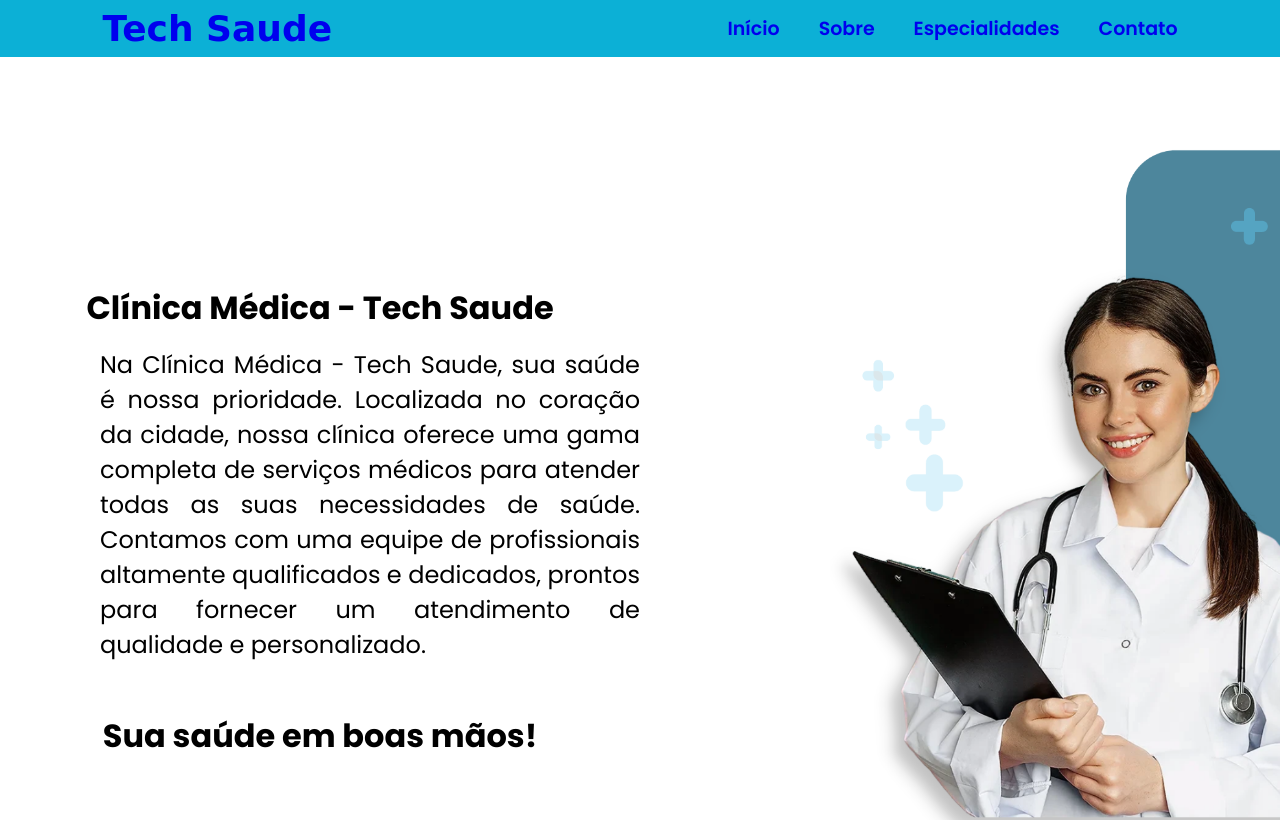
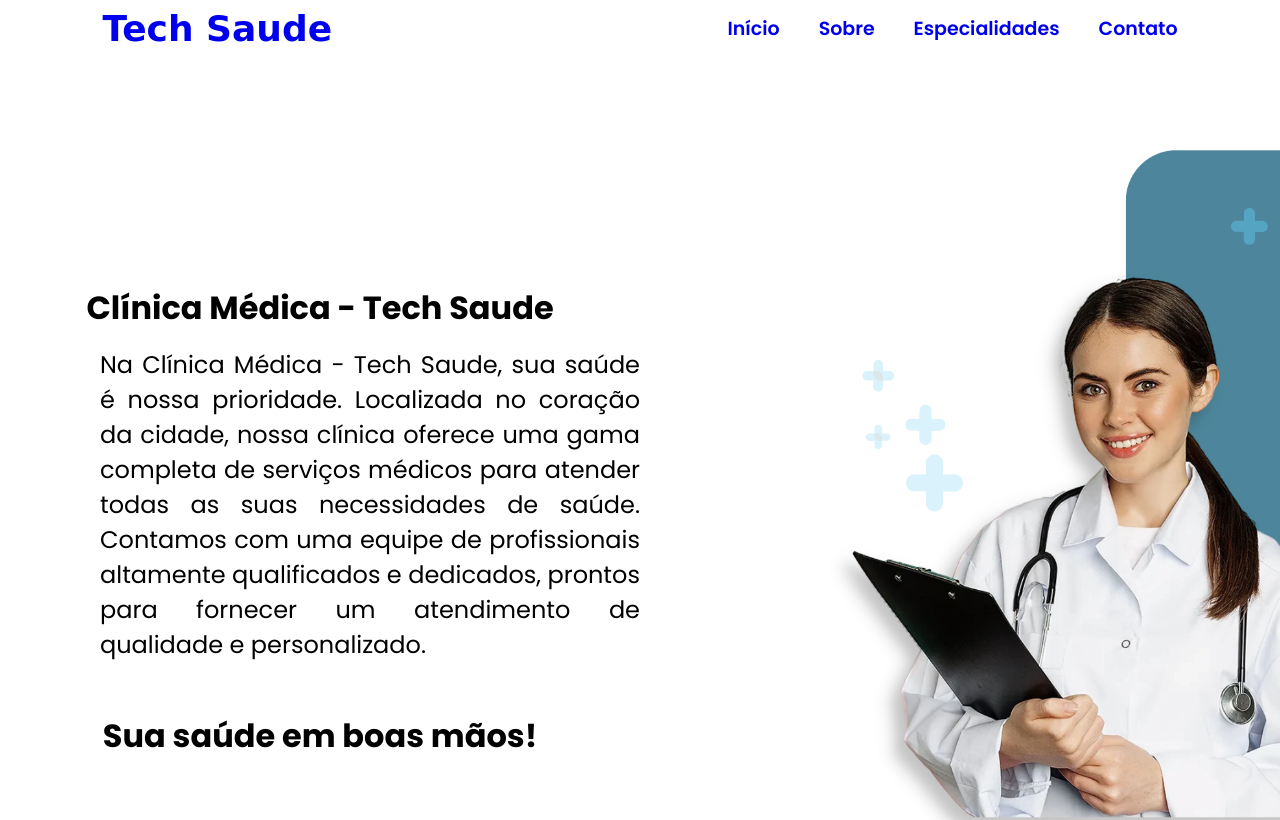
Before and after one commit to Aleks-teste/siteclinica, a plain HTML site: page index.html in a window 1280 px wide. Shown: the top 820 px of the page. Drawn offline with Linux system fonts and the light colour scheme; a script that the page names is missing; a web font is replaced by a local one.

Commit message:
Update styles.css
Signed-off-by: Danilo Luz <202408166761@alunos.unimetrocamp.edu.br>

```diff
--- a/styles.css
+++ b/styles.css
@@ -13,7 +13,7 @@
     top: 0;
     left: 0;
     width: 100%;
-    background: #0CB0D6;
+
     backdrop-filter: blur(3px);
     padding: 0.5rem 8%;
     display: flex;
```
